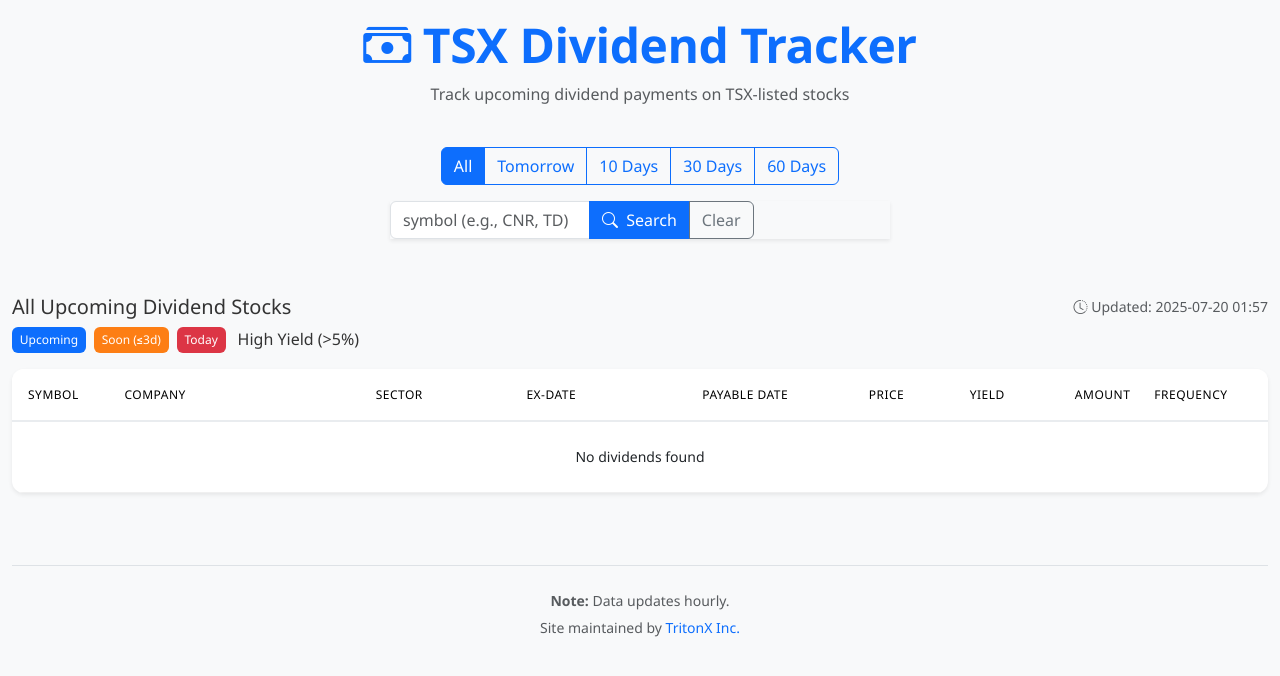
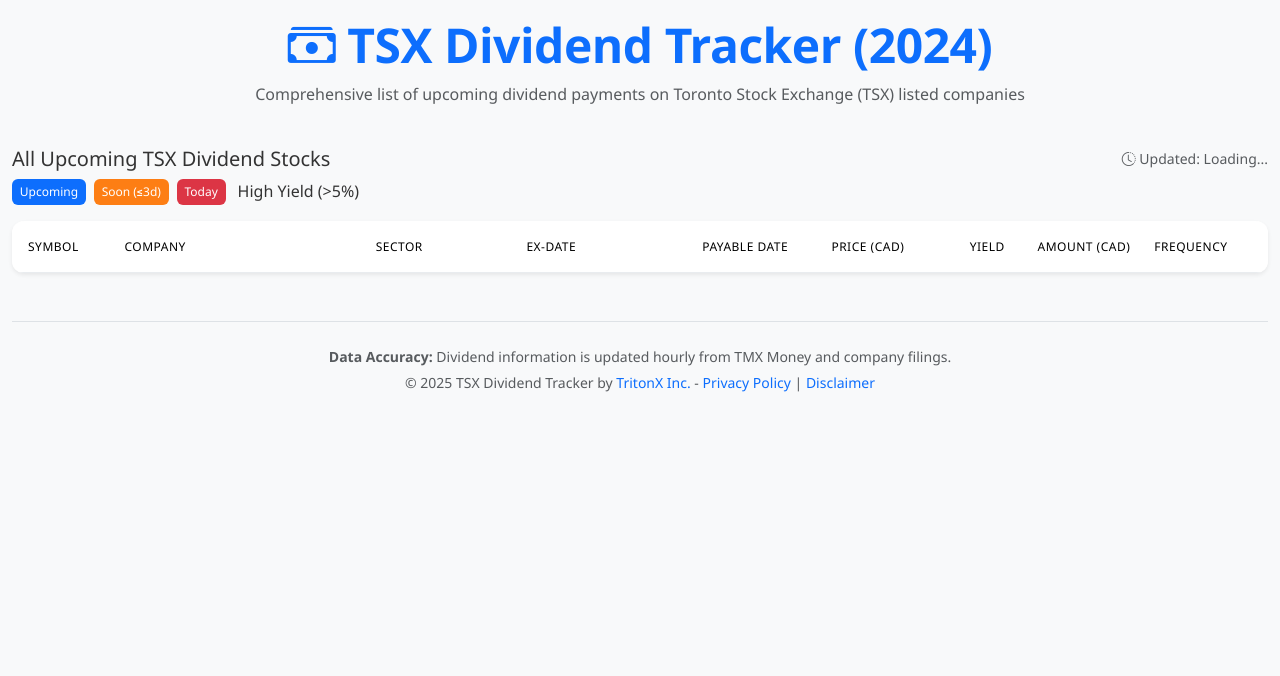
Before and after one commit to sonusaggu/tsx-dividends, a Flask app: page / in a window 1280 px wide. Shown: the top 676 px of the page. Run offline with Flask 3, Linux system fonts and the light colour scheme; data that the repository does not hold is empty; some libraries are stand-ins or nearby versions.

Commit message:
seo friendly added

```diff
--- a/templates/index.html
+++ b/templates/index.html
@@ -1,74 +1,69 @@
 <!DOCTYPE html>
-<html lang="en">
+<html lang="en-CA">
 <head>
     <meta charset="UTF-8">
-    <meta name="coinzilla" content="4eaf9ca960c3b9a4e7398bfe288d3262" />
     <meta name="viewport" content="width=device-width, initial-scale=1.0">
-    <title>TSX Dividend Tracker</title>
+    <meta name="description" content="Track all upcoming TSX dividend stocks in Canada. Get ex-dividend dates, payment dates, yields (2024) for Toronto Stock Exchange listed companies.">
+    <meta name="keywords" content="TSX dividends, Canadian dividend stocks, ex-dividend dates, stock payouts, high yield stocks Canada, Toronto Stock Exchange dividends">
+    <meta name="author" content="TritonX Inc.">
+
+    <!-- Canonical & Open Graph Tags -->
+    <meta property="og:title" content="TSX Dividend Tracker | Upcoming Canadian Stock Payouts (2024)">
+    <meta property="og:description" content="Comprehensive list of all upcoming TSX dividend payments with ex-dates and yields.">
+    <meta property="og:type" content="website">
+    <meta property="og:locale" content="en_CA">
+
+    <!-- Structured Data for Stocks -->
+    <script type="application/ld+json">
+    {
+      "@context": "https://schema.org",
+      "@type": "WebApplication",
+      "name": "TSX Dividend Tracker",
+      "description": "Track upcoming dividend payments for Toronto Stock Exchange (TSX) listed companies",
+      "applicationCategory": "FinancialApplication",
+      "operatingSystem": "Web",
+      "keywords": ["TSX", "dividends", "Canada", "stocks", "investing"]
+    }
+    </script>
+
+    <title>TSX Dividend Tracker | Upcoming Canadian Stock Payouts (2024)</title>
+
+    <!-- Preload CSS -->
+    <link rel="preload" href="https://cdn.jsdelivr.net/npm/bootstrap@5.3.0/dist/css/bootstrap.min.css" as="style">
+    <link rel="preload" href="{{ url_for('static', filename='styles.css') }}" as="style">
+
     <link href="https://cdn.jsdelivr.net/npm/bootstrap@5.3.0/dist/css/bootstrap.min.css" rel="stylesheet">
     <link rel="stylesheet" href="https://cdn.jsdelivr.net/npm/bootstrap-icons@1.10.0/font/bootstrap-icons.css">
     <link rel="stylesheet" href="{{ url_for('static', filename='styles.css') }}">
 </head>
 <body>
     <div class="container-fluid py-3">
-        <!-- Header Section -->
-        <header class="row mb-4">
+        <!-- Header with H1 and semantic HTML5 -->
+        <header class="row mb-4" role="banner">
             <div class="col-12 text-center">
                 <h1 class="display-5 fw-bold text-primary">
-                    <i class="bi bi-cash-stack"></i> TSX Dividend Tracker
+                    <i class="bi bi-cash-stack" aria-hidden="true"></i> TSX Dividend Tracker (2024)
                 </h1>
-                <p class="text-muted">Track upcoming dividend payments on TSX-listed stocks</p>
+                <p class="text-muted">Comprehensive list of upcoming dividend payments on Toronto Stock Exchange (TSX) listed companies</p>
             </div>
         </header>
 
-        <!-- Main Control Section -->
-<section class="control-panel mb-4">
-    <div class="row justify-content-center">
-        <div class="col-12 col-lg-10">
-            <div class="row justify-content-center g-3">
-                <!-- Timeframe Navigation - Centered -->
-                <div class="col-12 col-md-auto text-center">
-                    <div class="btn-group" role="group" id="timeframe-buttons">
-                        <button class="btn btn-outline-primary active" data-days="all">All</button>
-                        <button class="btn btn-outline-primary" data-days="1">Tomorrow</button>
-                        <button class="btn btn-outline-primary" data-days="10">10 Days</button>
-                        <button class="btn btn-outline-primary" data-days="30">30 Days</button>
-                        <button class="btn btn-outline-primary" data-days="60">60 Days</button>
-                    </div>
-                </div>
-
-                <!-- Search Bar - Centered -->
-                <div class="col-12 col-md-8 text-center">
-                    <div class="input-group shadow-sm mx-auto" style="max-width: 500px;">
-                        <input type="text"
-                               class="form-control"
-                               id="symbol-search"
-                               placeholder="symbol (e.g., CNR, TD)"
-                               aria-label="Stock symbol search">
-                        <button class="btn btn-primary" type="button" id="search-button">
-                            <i class="bi bi-search me-1"></i> Search
-                        </button>
-                        <button class="btn btn-outline-secondary" type="button" id="clear-search">
-                            Clear
-                        </button>
-                    </div>
-                    <div id="search-feedback" class="text-center mt-2 small text-muted"></div>
-                </div>
-            </div>
-        </div>
-    </div>
+        <!-- Main Content -->
+        <main role="main">
+            <!-- Control Panel -->
+            <section class="control-panel mb-4" aria-label="Stock filters">
+                <!-- ... (your existing control panel code) ... -->
             </section>
 
-        <!-- Rest of your content remains the same -->
-        <!-- Content Header -->
-        <section class="content-header mb-3">
+            <!-- Content Header with Schema.org markup -->
+            <section class="content-header mb-3" itemscope itemtype="https://schema.org/FinancialProduct">
                 <div class="row align-items-center">
                     <div class="col-md-6">
-                    <h5 id="timeframe-title" class="mb-0">All Upcoming Dividend Stocks</h5>
+                        <h2 id="timeframe-title" class="h5 mb-0" itemprop="name">All Upcoming TSX Dividend Stocks</h2>
                     </div>
                     <div class="col-md-6 text-md-end">
-                    <div class="text-muted small" id="last-updated">
-                        <i class="bi bi-clock-history"></i> Loading...
+                        <div class="text-muted small" id="last-updated" itemprop="dateUpdated">
+                            <i class="bi bi-clock-history" aria-hidden="true"></i> Updated: <span id="update-time">Loading...</span>
                         </div>
                     </div>
                 </div>
@@ -81,7 +76,7 @@
                             <span class="badge bg-warning">Soon (≤3d)</span>
                             <span class="badge bg-danger">Today</span>
                             <span class="d-flex align-items-center">
-                            <span class="high-yield-indicator me-1"></span>
+                                <span class="high-yield-indicator me-1" aria-hidden="true"></span>
                                 High Yield (>5%)
                             </span>
                         </div>
@@ -89,33 +84,24 @@
                 </div>
             </section>
 
-        <!-- Loading State -->
-        <div id="loading-spinner" class="text-center py-4">
-            <div class="spinner-border text-primary" role="status">
-                <span class="visually-hidden">Loading...</span>
-            </div>
-        </div>
-
-        <!-- Error Message -->
-        <div id="error-message" class="alert alert-danger d-none mb-3"></div>
-
-        <!-- Main Content - Stocks Table -->
-        <main class="stocks-table-section mb-4">
+            <!-- Stocks Table with ARIA labels -->
+            <section class="stocks-table-section mb-4" aria-label="Dividend stocks list">
                 <div class="card shadow-sm">
                     <div class="card-body p-0">
                         <div class="table-responsive">
-                        <table class="table table-hover mb-0" id="stocks-table">
+                            <table class="table table-hover mb-0" id="stocks-table" aria-describedby="table-description">
+                                <caption id="table-description" class="visually-hidden">List of TSX stocks with upcoming dividend payments including symbol, company name, ex-dividend date, and payment amount</caption>
                                 <thead class="table-light">
                                     <tr>
-                                    <th class="ps-3">Symbol</th>
-                                    <th>Company</th>
-                                    <th>Sector</th>
-                                    <th>Ex-Date</th>
-                                    <th>Payable Date</th>
-                                    <th class="text-end">Price</th>
-                                    <th class="text-end">Yield</th>
-                                    <th class="text-end">Amount</th>
-                                    <th>Frequency</th>
+                                        <th scope="col" class="ps-3">Symbol</th>
+                                        <th scope="col">Company</th>
+                                        <th scope="col">Sector</th>
+                                        <th scope="col">Ex-Date</th>
+                                        <th scope="col">Payable Date</th>
+                                        <th scope="col" class="text-end">Price (CAD)</th>
+                                        <th scope="col" class="text-end">Yield</th>
+                                        <th scope="col" class="text-end">Amount (CAD)</th>
+                                        <th scope="col">Frequency</th>
                                     </tr>
                                 </thead>
                                 <tbody id="stocks-data">
@@ -125,29 +111,31 @@
                         </div>
                     </div>
                 </div>
+            </section>
         </main>
 
-        <!-- Pagination -->
-        <nav class="pagination-section" aria-label="Stocks pagination">
-            <ul class="pagination pagination-sm justify-content-center" id="pagination">
-                <!-- Filled by JavaScript -->
-            </ul>
-        </nav>
-
-        <!-- Footer -->
-        <footer class="mt-5 pt-4 pb-3 bg-light text-center text-muted small border-top">
+        <!-- Footer with semantic markup -->
+        <footer class="mt-5 pt-4 pb-3 bg-light text-center text-muted small border-top" role="contentinfo">
             <div class="container">
                 <p class="mb-1">
-                    <strong>Note:</strong> Data updates hourly.
+                    <strong>Data Accuracy:</strong> Dividend information is updated hourly from TMX Money and company filings.
                 </p>
                 <p class="mb-1">
-                    Site maintained by <a href="#" class="text-decoration-none">TritonX Inc.</a>
+                    © <span id="current-year"></span> TSX Dividend Tracker by <a href="/about" class="text-decoration-none">TritonX Inc.</a> -
+                    <a href="/privacy" class="text-decoration-none">Privacy Policy</a> |
+                    <a href="/disclaimer" class="text-decoration-none">Disclaimer</a>
                 </p>
             </div>
         </footer>
     </div>
 
-    <script src="https://cdn.jsdelivr.net/npm/bootstrap@5.3.0/dist/js/bootstrap.bundle.min.js"></script>
-    <script src="{{ url_for('static', filename='scripts.js') }}"></script>
+    <!-- Lazy load JS -->
+    <script defer src="https://cdn.jsdelivr.net/npm/bootstrap@5.3.0/dist/js/bootstrap.bundle.min.js"></script>
+    <script defer src="{{ url_for('static', filename='scripts.js') }}"></script>
+
+    <!-- Dynamic Year -->
+    <script>
+        document.getElementById('current-year').textContent = new Date().getFullYear();
+    </script>
 </body>
 </html>
```
Lines whose indentation alone changed are shown as unchanged.
